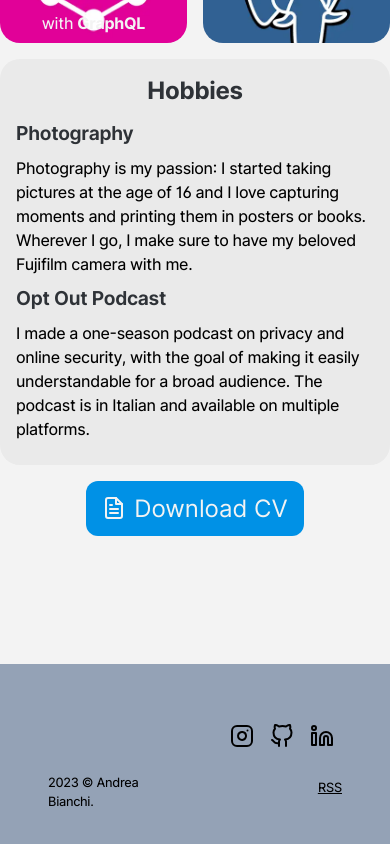
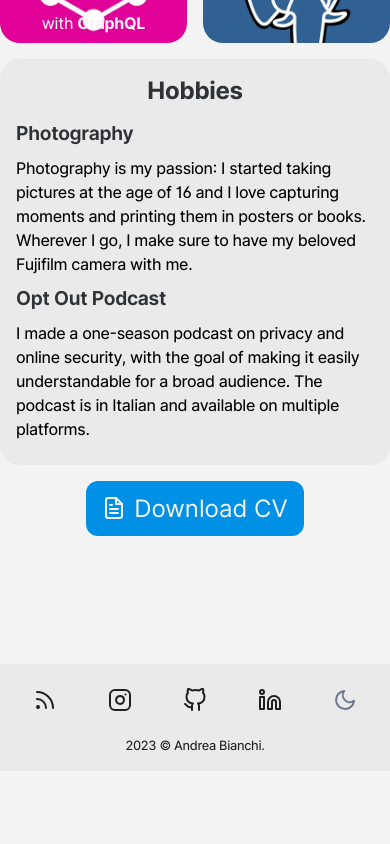
Before and after one commit to andreaiaia/blog, a Next.js app: page / in a window 390 px wide. Shown: the part 1604-2448 px from the top of the page. After the commit the page ends 2375 px from the top, so only its background shows below. Built offline with nearby package versions, Linux system fonts and the light colour scheme.

Commit message:
Create simple, responsive footer

```diff
--- a/components/Footer/Footer.module.scss
+++ b/components/Footer/Footer.module.scss
@@ -4,14 +4,24 @@
 .footer {
   @include mainGrid;
 
-  background-color: $shade;
-  min-height: 200px;
-  padding: 3rem;
+  background-color: $tint;
+  padding: 1.5rem;
+  color: $black;
+
+  @include dark {
+    background-color: $shadow-black;
+    color: $tint;
+  }
+
+  @include smartphone {
+    grid-template-columns: repeat(5, 1fr);
+    gap: 1rem;
+    padding: 1rem;
+  }
 }
 
-.socials {
-  grid-row: 1;
-  grid-column: 10 / 13;
+.links {
+  grid-column: 1 / 5;
 
   display: grid;
   grid-template-columns: subgrid;
@@ -21,6 +31,10 @@
     transition: 0.3s ease-in-out;
     cursor: pointer;
   }
+
+  @include smartphone {
+    grid-column: 1 / 5;
+  }
 }
 
 .icon {
@@ -29,15 +43,23 @@
 }
 
 .credits {
-  grid-row: 2;
-  grid-column: 1 / 7;
-  margin-top: 0.5rem;
+  grid-column: 9 / 12;
+  justify-self: end;
+
+  @include smartphone {
+    grid-row: 2;
+    grid-column: 1 / 6;
+    justify-self: center;
+  }
 }
 
-.rss {
-  grid-row: 2;
-  grid-column: 11 / 13;
-  justify-self: end;
-  text-decoration: underline;
-  cursor: pointer;
+.themeSwitcher {
+  grid-column: 12 / 13;
+  justify-self: center;
+
+  @include smartphone {
+    grid-row: 1;
+    grid-column: 5 / 6;
+    line-height: 0;
+  }
 }
--- a/components/Footer/index.jsx
+++ b/components/Footer/index.jsx
@@ -1,6 +1,8 @@
 import React from 'react';
 
-import { GitHub, Instagram, Linkedin } from 'react-feather';
+import { GitHub, Instagram, Linkedin, Rss } from 'react-feather';
+
+import ThemeSwitcher from '../ThemeSwitcher';
 
 import styles from './Footer.module.scss';
 
@@ -9,7 +11,12 @@ const Footer = () => {
 
   return (
     <footer className={styles.footer}>
-      <ul className={styles.socials}>
+      <ul className={styles.links}>
+        <li>
+          <a href="/feed.xml">
+            <Rss className={styles.icon} alt="RSS feed" />
+          </a>
+        </li>
         <li>
           <a href="https://instagram.com/andreaiaia" target="_blank">
             <Instagram className={styles.icon} alt="Instagram logo" />
@@ -29,9 +36,9 @@ const Footer = () => {
       <small className={styles.credits}>
         <time>{YEAR}</time> © Andrea Bianchi.
       </small>
-      <small className={styles.rss}>
-        <a href="/feed.xml">RSS</a>
-      </small>
+      <div className={styles.themeSwitcher}>
+        <ThemeSwitcher />
+      </div>
     </footer>
   );
 };
```
